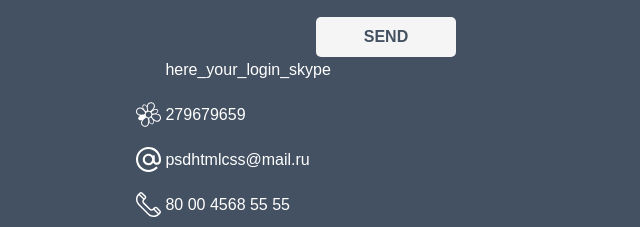
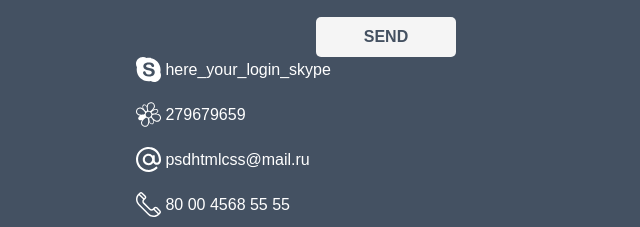
Before and after one commit to meow-gadzhi/psychic-bassoon, a plain HTML site: page index.html in a window 1280 px wide. Shown: the part 3077-3304 px from the top of the page, 104-744 px from the left. Drawn offline with Linux system fonts and the light colour scheme; files whose address does not match are found by name.

Commit message:
changed index.html

```diff
--- a/index.html
+++ b/index.html
@@ -336,7 +336,7 @@
 								<li class="soc_cont">
 									<a href="skype:here_your_login_skype?call">
 										<svg class='skype cont'>
-											<use xlink:href='sprite.js#skype'></use>
+											<use xlink:href='sprite.svg#skype'></use>
 										</svg>
 										here_your_login_skype
 									</a>
```
Also changed, not shown: sprite.svg (renamed from css/sprite.svg).
